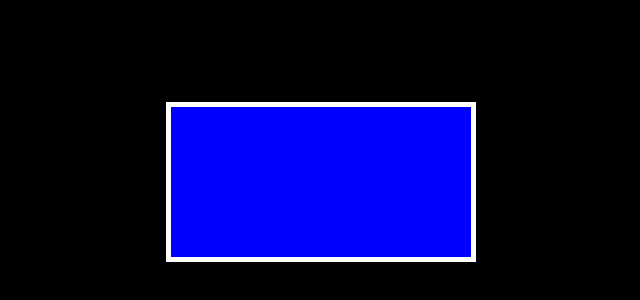
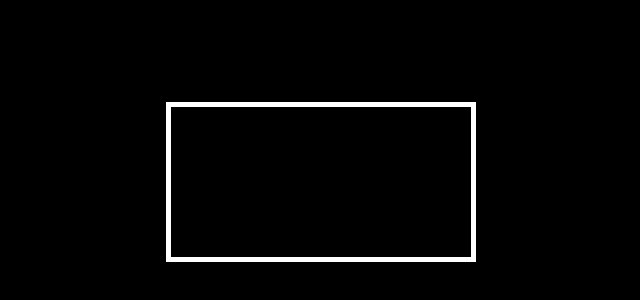
Before and after one commit to edcheyjr/JSGameDevTuts, a plain HTML site: page GetDogHome/index.html in a window 1280 px wide. Shown: the part 218-518 px from the top of the page, without its empty margins (319-959 px from the left). Drawn offline with Linux system fonts and the light colour scheme; files whose address does not match are found by name.

Commit message:
Update style.css

```diff
--- a/GetDogHome/style.css
+++ b/GetDogHome/style.css
@@ -3,7 +3,7 @@ body {
 }
 
 #canvas1 {
-  background-color: blue;
+  background-color: transparent;
   position: absolute;
   top: 50%;
   left: 50%;
```
